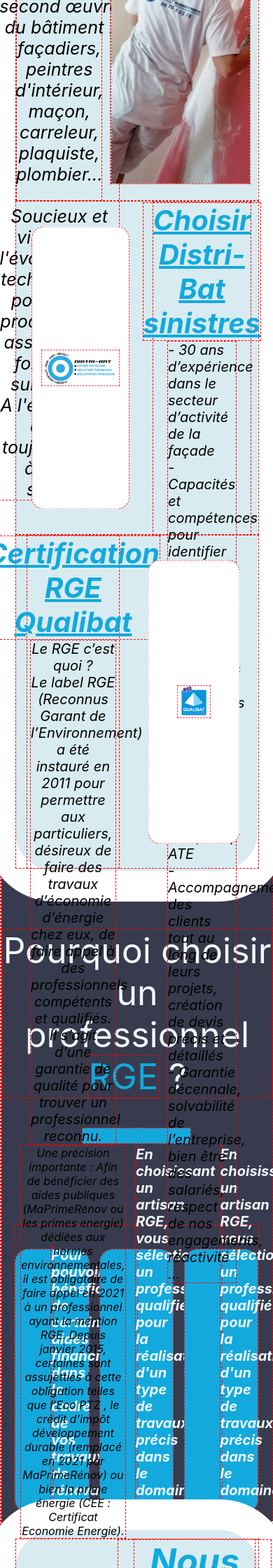
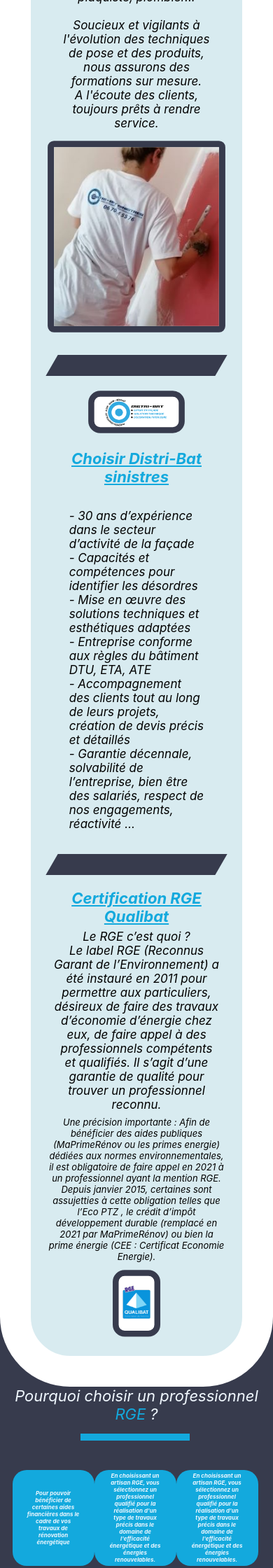
Before and after one commit to Sharkooss/Distri-bat, a PHP site: page /php/entreprise.php in a window 390 px wide; the page is wider, and only the part inside the window is pictured. Shown: the part 1040-3280 px from the top of that part at 70% size. Run offline with PHP 8.4, Linux system fonts and the light colour scheme.

Commit message:
finitopipo

```diff
--- a/css/entreprise.css
+++ b/css/entreprise.css
@@ -6,9 +6,7 @@
 
 @import url('https://fonts.googleapis.com/css2?family=Inter:wght@100&display=swap');
 
-*{
-    border: dashed 1px red;
-}
+
 
 body{
     margin: 0;
@@ -27,8 +25,9 @@
 .banniere-block{
     position: absolute;
     top: 0;
+    left: 0;
     width: 100%;
-    height: 2315px;
+    height: 3000px;
     background: #13A9DD;
 }
 
@@ -68,6 +67,10 @@
 
 .bleu{
     color: #13A9DD;
+}
+
+.separateurphone{
+    display: none;
 }
 
 /*============================== HISTORIQUE ==============================*/
@@ -171,8 +174,10 @@
     align-items: center;
     overflow: hidden;
     width: 262px;
-    height: 100%;
+    height: 95%;
     left: 37%;
+    border: solid 10px #373B4D;
+    border-radius: 10px;
 }
 
 
@@ -281,7 +286,7 @@
     justify-content: space-around;
     align-items: center;
     flex-direction: column;
-    left: 5%;
+    left: 4%;
     width: 38%;
     height: 100%;
     text-align: center;
@@ -334,7 +339,7 @@
 .RGEcontainer{
     display: flex;
     flex-direction: column;
-    justify-content: center;
+    justify-content: space-around;
     position: relative;
     display: block;
     height: 1050px;
@@ -350,6 +355,7 @@
     top: 13%;
     color: aliceblue;
     font-size: 50px;
+    font-style: italic;
 }
 
 .RGErectangle{
@@ -374,24 +380,26 @@
 .RGEcases{
     display: flex;
     justify-content: center;
+    align-items: center;
     flex-direction: column;
     position: relative;
     border-radius: 20px;
     max-width: 500px;
-    width: 30%;
-    height: 70%;
+    width: 25%;
+    height: 60%;
     background: #13A9DD;
-}
-
-.RGEcasestexte{
     position: relative;
-    font-size: 175%;
+    font-size: 30px;
     font-weight: bold;
     font-style: italic;
     color: aliceblue;
-    margin: 50px;
+    padding: 20px;
     text-align: center;
 }
+
+
+
+
 
 /*============================== REJOINDRE ==============================*/
 
@@ -448,7 +456,7 @@
 .rejoindretextecontainer{
     display: flex;
     position: relative;
-    justify-content: space-between;
+    justify-content: space-around;
     align-items: center;
     flex-direction: column;
     height: 100%;
@@ -516,13 +524,12 @@
         width: 70%;
     }
 
-    .RGEcasestexte{
-        font-size: 20px;
-    }
+
     .RGEcases{
         position: relative;
         top: 5%;
-        height: 55%;
+        height: 45%;
+        font-size: 20px;
     }
 
 }
@@ -542,6 +549,7 @@
         width: 45%;
         left: 0;
         top: 0;
+        border: solid 10px #373B4D;
     }
 
     .historiquetextecontainer{
@@ -577,6 +585,8 @@
     .choisirlogodistribatcontainer{
         left: 0;
         transform: scale(0.85);
+        border: solid 10px #373B4D;
+
     }
 
     .parachoisir{
@@ -597,7 +607,7 @@
 
     .certificationlogodistribatcontainer{
         left: 0;
-
+        border: solid 10px #373B4D;
         transform: scale(0.85);
     }
 
@@ -614,3 +624,326 @@
         width: 50%;
     }
 }
+
+
+
+
+
+
+@media (max-width: 1270px){
+
+
+    .containerentreprise{
+        display: flex;
+        height: 2600px;
+        max-width: 1500px;
+        flex-direction: column;
+        align-items: center;
+        justify-content: space-around;
+    }
+    .para{
+        display: none;
+    }
+
+    .historique{
+        display: flex;
+        align-items: center;
+        justify-content: space-around;
+        flex-direction: column;
+        height: 17% ;
+    }
+
+    .imghistorique{
+        width: 45%;
+        left: 0;
+        top: 0;
+    }
+
+    .historiquetextecontainer{
+        top: 0;
+        left: 0;
+        width: 70%;
+    }
+
+    .equipe{
+        justify-content: space-around;
+        flex-direction: column;
+    }
+
+    .equipetextecontainer{
+        left: 0;
+        width: 70%;
+    }
+
+    .equipetitre{
+        color: #13A9DD;
+        text-decoration-line: underline;
+        font-size: 50px;
+        font-weight: bold;
+    }
+
+    .slider{
+        height: 100%;
+        left: 0;
+        transform: scale(0.9);
+    }
+
+
+    .choisir{
+        justify-content: space-around;
+        align-items: center;
+        flex-direction: column;
+    }
+
+    .choisirlogodistribatcontainer{
+        left: 0;
+        transform: scale(0.85);
+    }
+
+
+    .choisirtitre{
+        font-size: 50px;
+        top: 5%;
+    }
+
+    .choisirtexte{
+        font-size: 25px;
+        width: 75%;
+    }
+
+    .parachoisir{
+        left: 0;
+    }
+
+    .choisirtextecontainer{
+        left: 0;
+        width: 85%;
+    }
+
+    .certification{
+        justify-content: space-around;
+        flex-direction: column;
+    }
+
+    .certificationtextecontainer{
+        left: 0;
+        width: 85%;
+        height: 100%;
+    }
+
+    .certificationtitre{
+        font-size: 50px;
+    }
+
+    .certificationtexte{
+        font-size: 25px;;
+    }
+
+    .certificationlogodistribatcontainer{
+        left: 0;
+        width: 20%;
+        height: 35%;
+    }
+
+    .certificationlogoRGE{
+        width: 100%;
+    }
+
+    .RGEcases{
+        position: relative;
+        top: 5%;
+        height: 40%;
+    }
+
+    .rejoindrebg{
+        height: 1150px;
+    }
+
+    .rejoindrecontainer{
+        height: 1200px;
+    }
+
+    .rejoindre{
+        justify-content: space-around;
+        flex-direction: column;
+    }
+
+    .imgrejoindre{
+        left: 0;
+        border: solid 10px #373B4D;
+    }
+
+    .rejoindretextecontainer{
+        left: 0;
+        width: 70%;
+    }
+
+    .separateurphone{
+        display: block;
+        width: 80%;
+        height: 30px;
+        transform: skew(-30deg);
+        background: #373B4D;
+    }
+}
+
+
+@media (max-width: 1000px){
+
+    .RGEcases{
+        position: relative;
+        top: 5%;
+        height: 40%;
+        font-size: 15px;
+    }
+
+    .RGEcontainer{
+        height: 750px;
+    }
+
+    .RGEtitre{
+        top: 15%;
+    }
+}
+
+@media (max-width: 700px){
+
+    .T{
+        font-size: 25px;
+    }
+
+    .t{
+        font-size: 20px;
+    }
+
+    .rejoindretextecontainer{
+        height: 70%;
+    }
+
+    .imgrejoindre{
+        left: 0;
+        top: 0%;
+        transform: scale(1.5);
+    }
+
+    .rejoindrecontainer{
+        height: 900px;
+    }
+
+    .RGEtitre{
+        top: 20%;
+    }
+
+    .RGEcases{
+        height: 40%;
+        font-size: 12px;
+    }
+
+    .RGEcontainer{
+        height: 550px;
+    }
+
+    .RGErectangle{
+        top: 23%;
+    }
+}
+
+@media (max-width: 600px){
+
+    .RGEcases{
+        position: relative;
+        top: 5%;
+        height: 35%;
+        font-size: 10px;
+    }
+
+    .RGEcontainer{
+        height: 550px;
+    }
+
+}
+
+@media (max-width: 477px){
+
+    .T{
+        font-size: 22px;
+    }
+
+    .t{
+        font-size: 17px;
+    }
+
+    .certificationtexteprcision{
+        font-size: 13px;
+    }
+
+    .certificationlogodistribatcontainer{
+        height: 17%;
+    }
+
+}
+
+@media (max-width: 600px){
+
+    .RGEcases{
+        position: relative;
+        top: 5%;
+        height: 30%;
+        font-size: 8px;
+    }
+
+    .RGEcontainer{
+        height: 500px;
+    }
+
+    .rejoindrebouton{
+        font-size: 15px;
+    }
+
+    .rejoindrecontainer{
+        height: 850px;
+    }
+
+    .imgrejoindre{
+        left: 0;
+        top: 5%;
+        transform: scale(1.5);
+    }
+
+    .rejoindretextecontainer{
+        height: 55%;
+    }
+}
+
+
+@media (max-width: 360px){
+
+    .RGEcases{
+        position: relative;
+        top: 5%;
+        height: 25%;
+        font-size: 7px;
+    }
+
+    .RGEcontainer{
+        height: 500px;
+    }
+
+    .rejoindrebouton{
+        font-size: 15px;
+    }
+
+    .rejoindrecontainer{
+        height: 750px;
+    }
+
+    .imgrejoindre{
+        left: 0;
+        top: 2%;
+        transform: scale(1.5);
+    }
+
+    .rejoindretextecontainer{
+        height: 70%;
+    }
+}
--- a/php/entreprise.php
+++ b/php/entreprise.php
@@ -25,16 +25,17 @@
         <img class="imghistorique" src="/photo/entreprise/historique.jpg" alt="histoire entreprise image">
         <div class="parahistorique para"></div>
         <div class="historiquetextecontainer">
-            <div class="historiquetitre">L'historique</div>
-            <div class="historiquetexte">Jeune entreprise bénéficiant des outils de pointe, pilotée par le gérant apportant sa forte expérience et ses compétences.</div>
+            <div class="historiquetitre T">L'historique</div>
+            <div class="historiquetexte t">Jeune entreprise bénéficiant des outils de pointe, pilotée par le gérant apportant sa forte expérience et ses compétences.</div>
         </div>
     </div>
 
+    <div class="separateurphone"></div>
 
     <div class="equipe">
         <div class="equipetextecontainer">
-            <div class="equipetitre">L’équipe</div>
-            <div class="equipetexte">L'équipe est composée de collaborateurs issus du second œuvre du bâtiment : façadiers, peintres d'intérieur, maçon, carreleur, plaquiste, plombier... <br><br>
+            <div class="equipetitre T">L’équipe</div>
+            <div class="equipetexte t">L'équipe est composée de collaborateurs issus du second œuvre du bâtiment : façadiers, peintres d'intérieur, maçon, carreleur, plaquiste, plombier... <br><br>
                 Soucieux et vigilants à l'évolution des techniques de pose et des produits, nous assurons des formations sur mesure.<br>
                 A l'écoute des clients, toujours prêts à rendre service.</div>
         </div>
@@ -50,6 +51,7 @@
         <div class="paraequipe para"></div>
     </div>
 
+    <div class="separateurphone"></div>
 
     <div class="choisir">
         <div class="choisirlogodistribatcontainer">
@@ -57,8 +59,8 @@
         </div>
         <div class="parachoisir para"></div>
         <div class="choisirtextecontainer">
-            <div class="choisirtitre">Choisir Distri-Bat sinistres</div>
-            <div class="choisirtexte">- 30 ans d’expérience dans le secteur d’activité de la façade <br>
+            <div class="choisirtitre T">Choisir Distri-Bat sinistres</div>
+            <div class="choisirtexte t">- 30 ans d’expérience dans le secteur d’activité de la façade <br>
                 - Capacités et compétences pour identifier les désordres <br>
                 - Mise en œuvre des solutions techniques et esthétiques adaptées <br>
                 - Entreprise conforme aux règles du bâtiment DTU, ETA, ATE <br>
@@ -67,11 +69,12 @@
         </div>
     </div>
 
+    <div class="separateurphone"></div>
 
     <div class="certification">
         <div class="certificationtextecontainer">
-            <div class="certificationtitre">Certification RGE Qualibat</div>
-            <div class="certificationtexte">Le RGE c’est quoi ? <br>
+            <div class="certificationtitre T">Certification RGE Qualibat</div>
+            <div class="certificationtexte t">Le RGE c’est quoi ? <br>
                 Le label RGE (Reconnus Garant de l’Environnement) a été instauré en 2011 pour permettre aux particuliers, désireux de faire des travaux d’économie d’énergie chez eux, de faire appel à des professionnels compétents et qualifiés. Il s’agit d’une garantie de qualité pour trouver un professionnel reconnu.</div>
             <div class="certificationtexteprcision">Une précision importante : Afin de bénéficier des aides publiques (MaPrimeRénov ou les primes energie) dédiées aux normes environnementales, il est obligatoire de faire appel en 2021 à un professionnel ayant la mention RGE. Depuis janvier 2015, certaines sont assujetties à cette obligation telles que l’Eco PTZ , le crédit d’impôt développement durable (remplacé en 2021 par MaPrimeRénov) ou bien la prime énergie (CEE : Certificat Economie Energie).
             </div>
@@ -87,7 +90,7 @@
 
 
 <div class="RGEcontainer">
-    <div class="RGEtitre">Pourquoi choisir un professionnel <span class='bleu'> RGE</span> ?</div>
+    <div class="RGEtitre T">Pourquoi choisir un professionnel <span class='bleu'> RGE</span> ?</div>
 
 
     <div class="RGErectangle"></div>
@@ -97,17 +100,17 @@
 
 
         <div class="RGEcases">
-            <div class="RGEcasestexte">Pour pouvoir bénéficier de certaines aides financières dans le cadre de vos travaux de rénovation énergétique</div>
+            Pour pouvoir bénéficier de certaines aides financières dans le cadre de vos travaux de rénovation énergétique
         </div>
 
 
         <div class="RGEcases">
-            <div class="RGEcasestexte">En choisissant un artisan RGE, vous sélectionnez un professionnel qualifié pour la réalisation d'un type de travaux précis dans le domaine de l'efficacité énergétique et des énergies renouvelables.</div>
+            En choisissant un artisan RGE, vous sélectionnez un professionnel qualifié pour la réalisation d'un type de travaux précis dans le domaine de l'efficacité énergétique et des énergies renouvelables.
         </div>
 
 
         <div class="RGEcases">
-            <div class="RGEcasestexte">En choisissant un artisan RGE, vous sélectionnez un professionnel qualifié pour la réalisation d'un type de travaux précis dans le domaine de l'efficacité énergétique et des énergies renouvelables.</div>
+            En choisissant un artisan RGE, vous sélectionnez un professionnel qualifié pour la réalisation d'un type de travaux précis dans le domaine de l'efficacité énergétique et des énergies renouvelables.
         </div>
 
 
@@ -132,8 +135,8 @@
         <div class="rejoindretextecontainer">
 
 
-            <div class="rejoindretitre">Nous rejoindre</div>
-            <div class="rejoindretexte">Attentif à l’évolution des marchés et des entreprises, nous sommes à l’écoute de futurs collaborateurs. <br><br>
+            <div class="rejoindretitre T">Nous rejoindre</div>
+            <div class="rejoindretexte t">Attentif à l’évolution des marchés et des entreprises, nous sommes à l’écoute de futurs collaborateurs. <br><br>
             Les seules exigences de notre entreprise sont les valeurs fondamentales suivantes : implication, ponctualité, rigueur et travailleur. <br><br>
             La valeur ajoutée de nos collaborateurs est toujours récompensée. De nombreux avantages et conditions sont de nature à motiver, fédérer et fidéliser nos équipes.</div>
 
```
